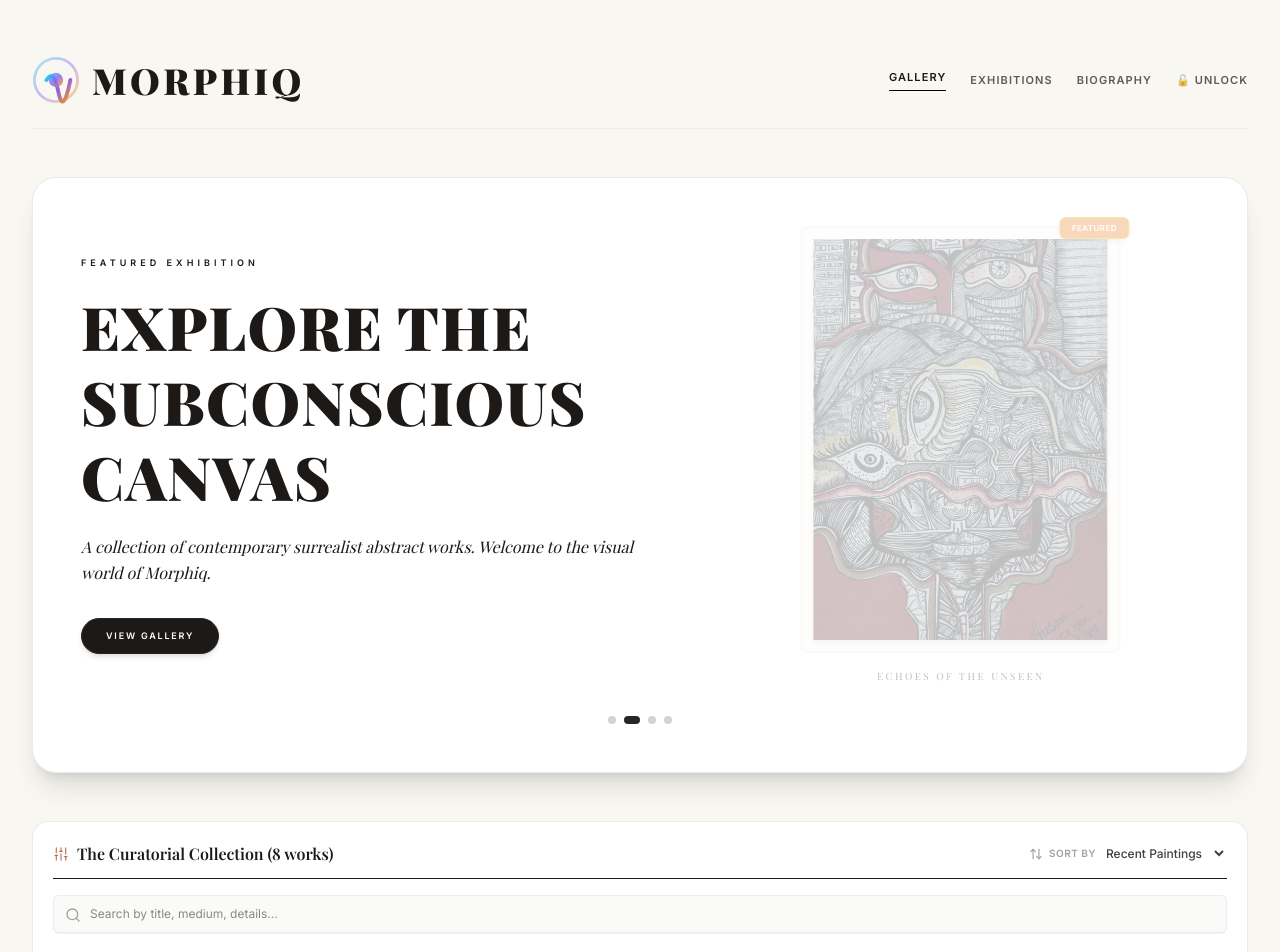
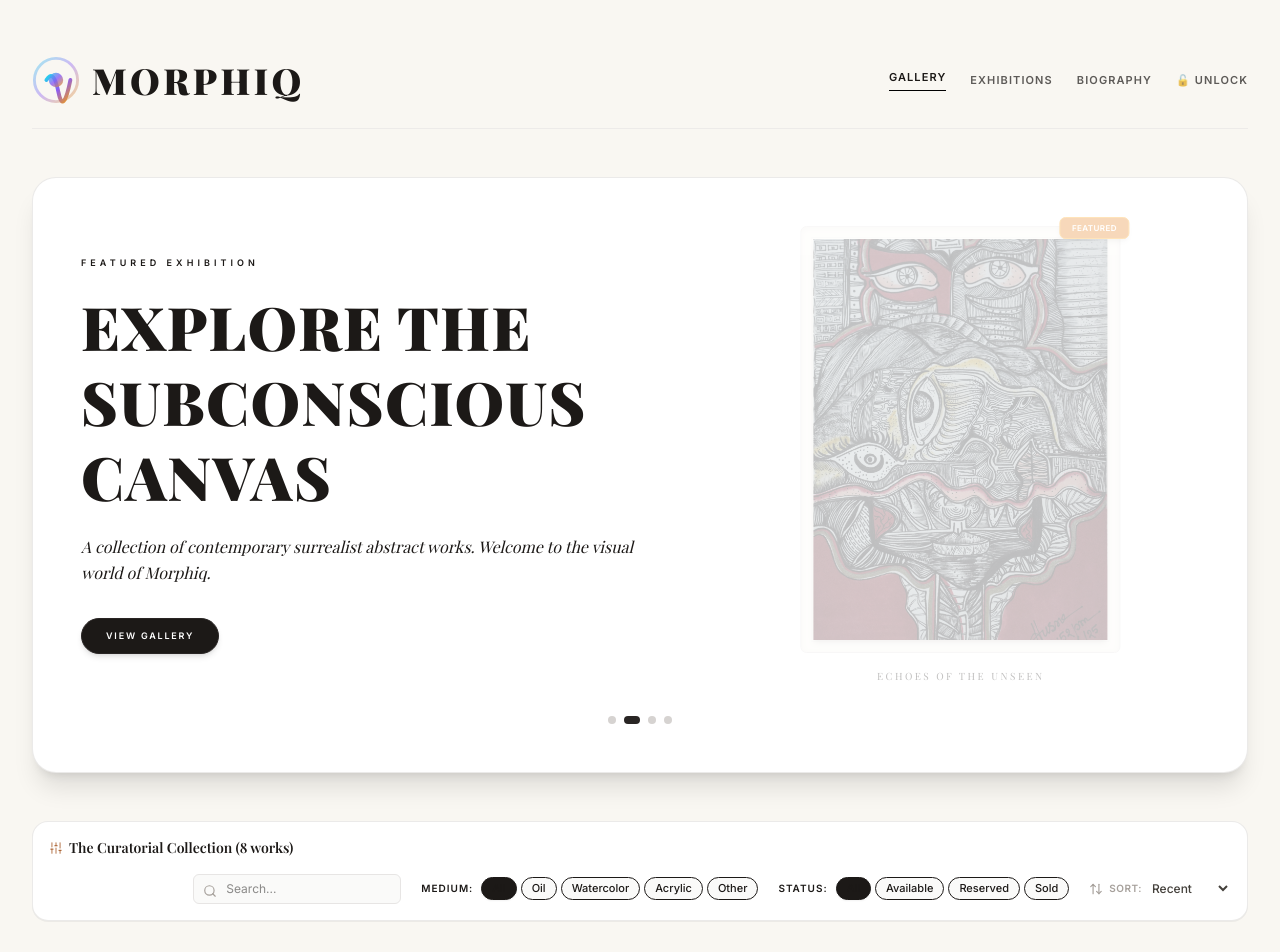
Before and after one commit to Rumpakoley/art_galary_shabnam, a React (Vite) app: page / in a window 1280 px wide. Shown: the top 952 px of the page. Built offline with nearby package versions, Linux system fonts and the light colour scheme; a web font is replaced by a local one.

Commit message:
Consolidate all filter sections into a single horizontal line toolbar

```diff
--- a/src/App.tsx
+++ b/src/App.tsx
@@ -484,24 +484,23 @@ export default function App() {
                </div>
             )}
 
-            <div id="gallery-controls-console" className={`p-5 rounded-2xl shadow-2xs space-y-4 border transition-all duration-300 ${
+            <div id="gallery-controls-console" className={`p-4 rounded-2xl shadow-2xs border transition-all duration-300 ${
               theme === 'dark' ? 'glass-card border-white/10 text-stone-100' :
               theme === 'funky' ? 'bg-[#150d2c] border-purple-900/65 text-purple-100 shadow-[0_4px_20px_rgba(127,0,255,0.05)]' :
               'bg-white border-stone-200/80 text-stone-900'
             }`}>
-              <div className={`flex flex-col sm:flex-row sm:items-center justify-between gap-3 pb-3 border-b ${
-                theme === 'dark' ? 'border-white/10' :
-                theme === 'funky' ? 'border-purple-900/50' :
-                'border-stone-150'
-              }`}>
-                <div className="flex flex-wrap items-center gap-x-3 gap-y-1">
-                  <h3 className="font-serif text-base font-semibold flex items-center gap-2">
-                    <Sliders className={`w-4 h-4 ${
+              <div className="flex flex-wrap items-center justify-between gap-4">
+
+                {/* Left: Icon, Title & Reset */}
+                <div className="flex items-center gap-3 shrink-0">
+                  <h3 className="font-serif text-sm font-semibold flex items-center gap-1.5 whitespace-nowrap">
+                    <Sliders className={`w-3.5 h-3.5 ${
                       theme === 'dark' ? 'text-amber-400' :
                       theme === 'funky' ? 'text-fuchsia-400 font-bold' :
                       'text-amber-800/60'
                     }`} />
-                    <span>The Curatorial Collection ({filteredPaintings.length} works)</span>
+                    <span className="hidden sm:inline">The Curatorial Collection ({filteredPaintings.length} works)</span>
+                    <span className="sm:hidden">Collection ({filteredPaintings.length})</span>
                   </h3>
 
                   {/* Reset button if filters are active */}
@@ -512,68 +511,48 @@ export default function App() {
                         theme === 'dark' ? 'text-amber-400 hover:text-amber-350' : 'text-amber-805 hover:text-amber-955'
                       }`}
                     >
-                      Clear Filters
+                      Clear
                     </button>
                   )}
                 </div>
 
-                {/* Sorting & Order Controller */}
-                <div className="flex items-center gap-1.5 shrink-0 self-start sm:self-auto">
-                  <ArrowUpDown className="w-3.5 h-3.5 text-stone-400" />
-                  <span className="font-sans text-[10px] font-semibold text-stone-400 uppercase tracking-wider">Sort by</span>
-                  <select
-                    value={sortBy}
-                    onChange={(e) => setSortBy(e.target.value)}
-                    className={`font-sans text-xs bg-transparent border-0 font-medium cursor-pointer focus:outline-hidden ${
-                      theme === 'dark' ? 'text-stone-300 hover:text-amber-400' : 'text-stone-700 hover:text-amber-800'
-                    }`}
-                  >
-                    <option value="newest" className={theme === 'dark' ? 'bg-[#0E0D0C] text-stone-100' : ''}>Recent Paintings</option>
-                    <option value="oldest" className={theme === 'dark' ? 'bg-[#0E0D0C] text-stone-100' : ''}>Historical First</option>
-                    <option value="price-asc" className={theme === 'dark' ? 'bg-[#0E0D0C] text-stone-100' : ''}>Price: Low to High</option>
-                    <option value="price-desc" className={theme === 'dark' ? 'bg-[#0E0D0C] text-stone-100' : ''}>Price: High to Low</option>
-                  </select>
-                </div>
-              </div>
+                {/* Right side horizontal group for Search, Medium, Status, and Sort */}
+                <div className="flex flex-wrap items-center gap-x-5 gap-y-3 flex-grow justify-end w-full lg:w-auto">
 
-              {/* Filtering Controls Row */}
-              <div className="space-y-4">
                   {/* Search query input */}
-                <div className="relative">
-                  <Search className="absolute left-3 top-3 w-4 h-4 text-stone-400" />
+                  <div className="relative w-full sm:w-44 lg:w-52 shrink-0">
+                    <Search className="absolute left-2.5 top-2.5 w-3.5 h-3.5 text-stone-400" />
                     <input
                       type="text"
                       value={searchQuery}
                       onChange={(e) => setSearchQuery(e.target.value)}
-                    placeholder="Search by title, medium, details..."
-                    className={`w-full font-sans text-xs pl-9 pr-4 py-2.5 border focus:outline-hidden rounded-md shadow-2xs transition-all ${
+                      placeholder="Search..."
+                      className={`w-full font-sans text-xs pl-8 pr-3 py-1.5 border focus:outline-hidden rounded-md transition-all ${
                         theme === 'dark'
                           ? 'bg-black/20 border-white/10 text-stone-100 focus:bg-black/40 focus:border-amber-500/50'
-                        : 'bg-stone-50 border-stone-200/60 text-stone-900 focus:bg-white focus:border-amber-800'
+                          : 'bg-stone-50 border-stone-200 text-stone-900 focus:bg-white focus:border-amber-805'
                       }`}
                     />
                   </div>
 
-                {/* Pill-based filters side-by-side */}
-                <div className="grid grid-cols-1 md:grid-cols-2 gap-5 pt-1">
                   {/* Medium Filter Pills */}
-                  <div className="flex flex-col gap-1.5">
-                    <span className="text-[10px] font-sans font-bold text-stone-450 uppercase tracking-widest">Medium / Material</span>
-                    <div className="flex flex-wrap gap-1.5">
+                  <div className="flex items-center gap-2">
+                    <span className="text-[10px] font-sans font-bold text-stone-450 uppercase tracking-widest whitespace-nowrap">Medium:</span>
+                    <div className="flex flex-wrap gap-1">
                       {availableMediums.map((med) => {
                         const isActive = mediumFilter === med;
                         return (
                           <button
                             key={med}
                             onClick={() => setMediumFilter(med)}
-                            className={`px-3 py-1 rounded-full font-sans text-xs font-medium cursor-pointer transition-all duration-200 border ${
+                            className={`px-2.5 py-0.5 rounded-full font-sans text-[11px] font-medium cursor-pointer transition-all duration-200 border ${
                               isActive
                                 ? theme === 'dark'
                                   ? 'bg-amber-500 border-amber-500 text-stone-955 font-semibold shadow-xs'
                                   : 'bg-stone-900 border-stone-900 text-amber-550 shadow-xs'
                                 : theme === 'dark'
                                   ? 'bg-black/25 border-white/5 text-stone-300 hover:bg-white/5 hover:text-stone-100'
-                                  : 'bg-stone-50 border-stone-200 text-stone-600 hover:bg-stone-100 hover:text-stone-900'
+                                  : 'bg-stone-50 border-stone-205 text-stone-605 hover:bg-stone-100 hover:text-stone-900'
                             }`}
                           >
                             {med}
@@ -584,28 +563,28 @@ export default function App() {
                   </div>
 
                   {/* Status Filter Pills */}
-                  <div className="flex flex-col gap-1.5">
-                    <span className="text-[10px] font-sans font-bold text-stone-450 uppercase tracking-widest">Availability Status</span>
-                    <div className="flex flex-wrap gap-1.5">
+                  <div className="flex items-center gap-2">
+                    <span className="text-[10px] font-sans font-bold text-stone-450 uppercase tracking-widest whitespace-nowrap">Status:</span>
+                    <div className="flex flex-wrap gap-1">
                       {[
-                        { value: 'All', label: 'All Works' },
+                        { value: 'All', label: 'All' },
                         { value: 'Available', label: 'Available' },
                         { value: 'Reserved', label: 'Reserved' },
-                        { value: 'Sold', label: 'Sold / Private' }
+                        { value: 'Sold', label: 'Sold' }
                       ].map((status) => {
                         const isActive = statusFilter === status.value;
                         return (
                           <button
                             key={status.value}
                             onClick={() => setStatusFilter(status.value)}
-                            className={`px-3 py-1 rounded-full font-sans text-xs font-medium cursor-pointer transition-all duration-200 border ${
+                            className={`px-2.5 py-0.5 rounded-full font-sans text-[11px] font-medium cursor-pointer transition-all duration-200 border ${
                               isActive
                                 ? theme === 'dark'
                                   ? 'bg-amber-500 border-amber-500 text-stone-955 font-semibold shadow-xs'
                                   : 'bg-stone-900 border-stone-900 text-amber-550 shadow-xs'
                                 : theme === 'dark'
                                   ? 'bg-black/25 border-white/5 text-stone-300 hover:bg-white/5 hover:text-stone-100'
-                                  : 'bg-stone-50 border-stone-200 text-stone-600 hover:bg-stone-100 hover:text-stone-900'
+                                  : 'bg-stone-50 border-stone-205 text-stone-605 hover:bg-stone-100 hover:text-stone-900'
                             }`}
                           >
                             {status.label}
@@ -614,16 +593,26 @@ export default function App() {
                       })}
                     </div>
                   </div>
-                </div>
+
+                  {/* Sorting & Order Controller */}
+                  <div className="flex items-center gap-1.5 shrink-0">
+                    <ArrowUpDown className="w-3.5 h-3.5 text-stone-400" />
+                    <span className="font-sans text-[10px] font-semibold text-stone-400 uppercase tracking-wider whitespace-nowrap">Sort:</span>
+                    <select
+                      value={sortBy}
+                      onChange={(e) => setSortBy(e.target.value)}
+                      className={`font-sans text-xs bg-transparent border-0 font-medium cursor-pointer focus:outline-hidden ${
+                        theme === 'dark' ? 'text-stone-300 hover:text-amber-400' : 'text-stone-700 hover:text-amber-800'
+                      }`}
+                    >
+                      <option value="newest" className={theme === 'dark' ? 'bg-[#0E0D0C] text-stone-100' : ''}>Recent</option>
+                      <option value="oldest" className={theme === 'dark' ? 'bg-[#0E0D0C] text-stone-100' : ''}>Historical</option>
+                      <option value="price-asc" className={theme === 'dark' ? 'bg-[#0E0D0C] text-stone-100' : ''}>Price: Low</option>
+                      <option value="price-desc" className={theme === 'dark' ? 'bg-[#0E0D0C] text-stone-100' : ''}>Price: High</option>
+                    </select>
                   </div>
 
-              {/* Status footer line */}
-              <div className={`pt-2 text-xs border-t text-left ${
-                theme === 'dark' ? 'border-white/10 text-stone-400' : 'border-stone-100 text-stone-500'
-              }`}>
-                <span className="font-sans text-[11px]">
-                  Viewing {filteredPaintings.length} of {paintings.length} archived canvases
-                </span>
+                </div>
               </div>
             </div>
 
```
Lines whose indentation alone changed are shown as unchanged.
